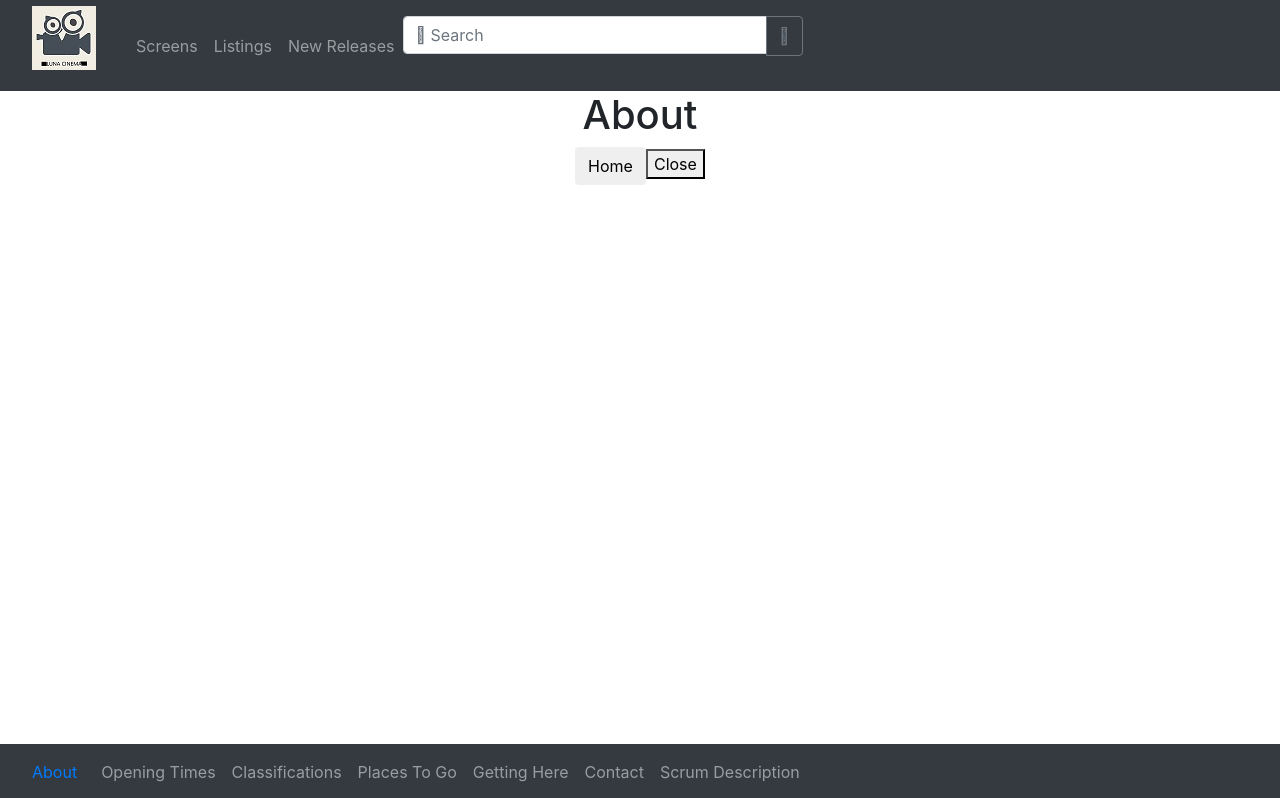
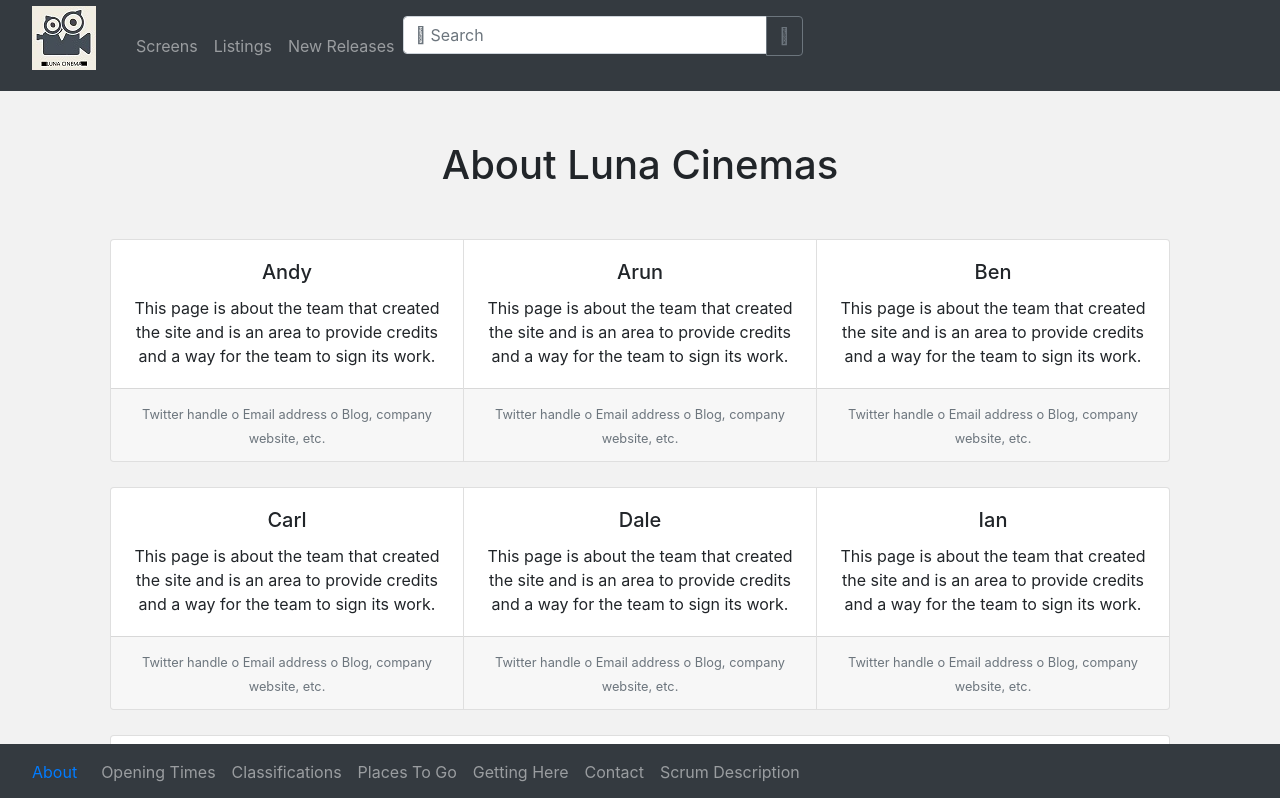
Before and after one commit to AndrewCushing/QA-Cinemas-React, a React (Create React App) app in the folder nbs-cinema/: page /about in a window 1280 px wide. Shown: the top 798 px of the page. Built offline with nearby package versions, Linux system fonts and the light colour scheme.

Commit message:
Add files via upload

```diff
--- a/nbs-cinema/src/component/About.js
+++ b/nbs-cinema/src/component/About.js
@@ -1,6 +1,12 @@
 import React, { Component } from 'react';
+import CardGroup from 'react-bootstrap/CardGroup';
+import Card from 'react-bootstrap/Card';
+import Button from 'react-bootstrap/Button';
+import style from './style.css';
 
 class About extends Component {
+
+
 
     constructor(props) {
         super(props);
@@ -8,6 +14,10 @@ class About extends Component {
         }
     };
 
+    handleContact = event => {
+
+        this.props.history.push('/Contact');
+    };
 
     handleHome = event => {
 
@@ -23,7 +33,101 @@ class About extends Component {
 
     render() {
         return (<>
-                <h1>About</h1>
+                <h1 style={{margin: 50}}> About Luna Cinemas </h1>
+<CardGroup style={{margin: 25}}>
+  <Card>
+
+    <Card.Body>
+      <Card.Title>Andy</Card.Title>
+      <Card.Text>
+        This page is about the team that created the
+site and is an area to provide credits and a way for the team to sign its work.
+      </Card.Text>
+    </Card.Body>
+    <Card.Footer>
+      <small className="text-muted">Twitter handle o Email address o Blog, company website, etc.</small>
+    </Card.Footer>
+  </Card>
+  <Card>
+
+    <Card.Body>
+      <Card.Title>Arun</Card.Title>
+      <Card.Text>
+        This page is about the team that created the
+site and is an area to provide credits and a way for the team to sign its work.{' '}
+      </Card.Text>
+    </Card.Body>
+    <Card.Footer>
+      <small className="text-muted">Twitter handle o Email address o Blog, company website, etc.</small>
+    </Card.Footer>
+  </Card>
+  <Card>
+
+    <Card.Body>
+      <Card.Title>Ben</Card.Title>
+      <Card.Text>
+        This page is about the team that created the
+site and is an area to provide credits and a way for the team to sign its work.
+      </Card.Text>
+    </Card.Body>
+    <Card.Footer>
+      <small className="text-muted">Twitter handle o Email address o Blog, company website, etc.</small>
+    </Card.Footer>
+  </Card>
+  </CardGroup>
+
+
+
+  <CardGroup style={{margin: 25}}>
+  <Card>
+
+    <Card.Body>
+      <Card.Title>Carl</Card.Title>
+      <Card.Text>
+This page is about the team that created the
+site and is an area to provide credits and a way for the team to sign its work.
+      </Card.Text>
+    </Card.Body>
+    <Card.Footer>
+      <small className="text-muted">Twitter handle o Email address o Blog, company website, etc.</small>
+    </Card.Footer>
+  </Card>
+  <Card>
+
+    <Card.Body>
+      <Card.Title>Dale</Card.Title>
+      <Card.Text>
+This page is about the team that created the
+site and is an area to provide credits and a way for the team to sign its work.
+      </Card.Text>
+    </Card.Body>
+    <Card.Footer>
+      <small className="text-muted">Twitter handle o Email address o Blog, company website, etc.</small>
+    </Card.Footer>
+  </Card>
+  <Card>
+
+    <Card.Body>
+      <Card.Title>Ian</Card.Title>
+      <Card.Text>
+This page is about the team that created the
+site and is an area to provide credits and a way for the team to sign its work.
+      </Card.Text>
+    </Card.Body>
+    <Card.Footer>
+      <small className="text-muted">Twitter handle o Email address o Blog, company website, etc.</small>
+    </Card.Footer>
+  </Card>
+</CardGroup>
+<Card style={{margin: 25}}>
+  <Card.Body>
+    <Card.Title>What to find out more?</Card.Title>
+    <Card.Text>
+      Thank you for taking your time to look at our cinema website. To find out more, get in touch.
+    </Card.Text>
+    <Button type="submit" onClick={this.handleContact} variant="primary">Contact Us</Button>
+  </Card.Body>
+</Card>
 
                 <div>
                     <button className="btn btn-add" type="submit" onClick={this.handleHome}>Home</button>
--- /dev/null
+++ b/nbs-cinema/src/component/style.css
@@ -0,0 +1,4 @@
+body {background-color: #F2F2F2;}
+card-group {
+    margin: 50px;
+}
```
